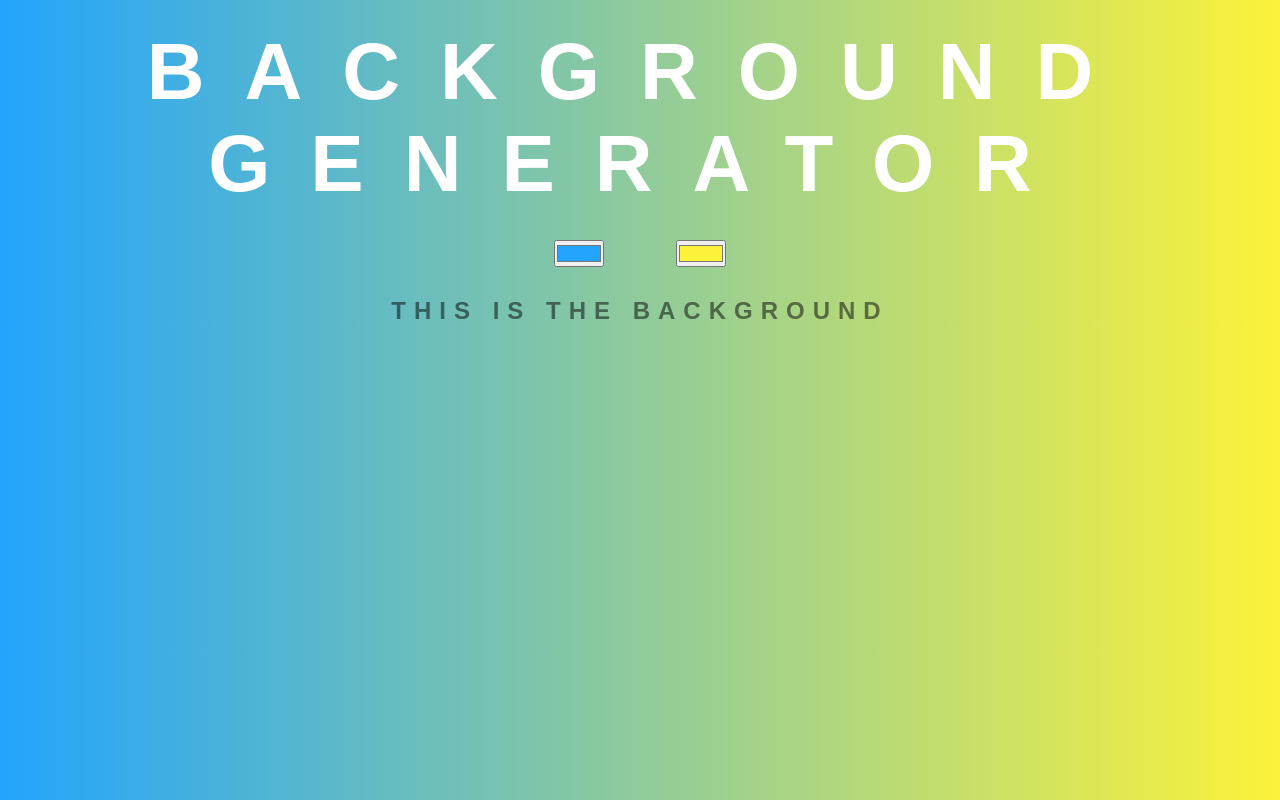
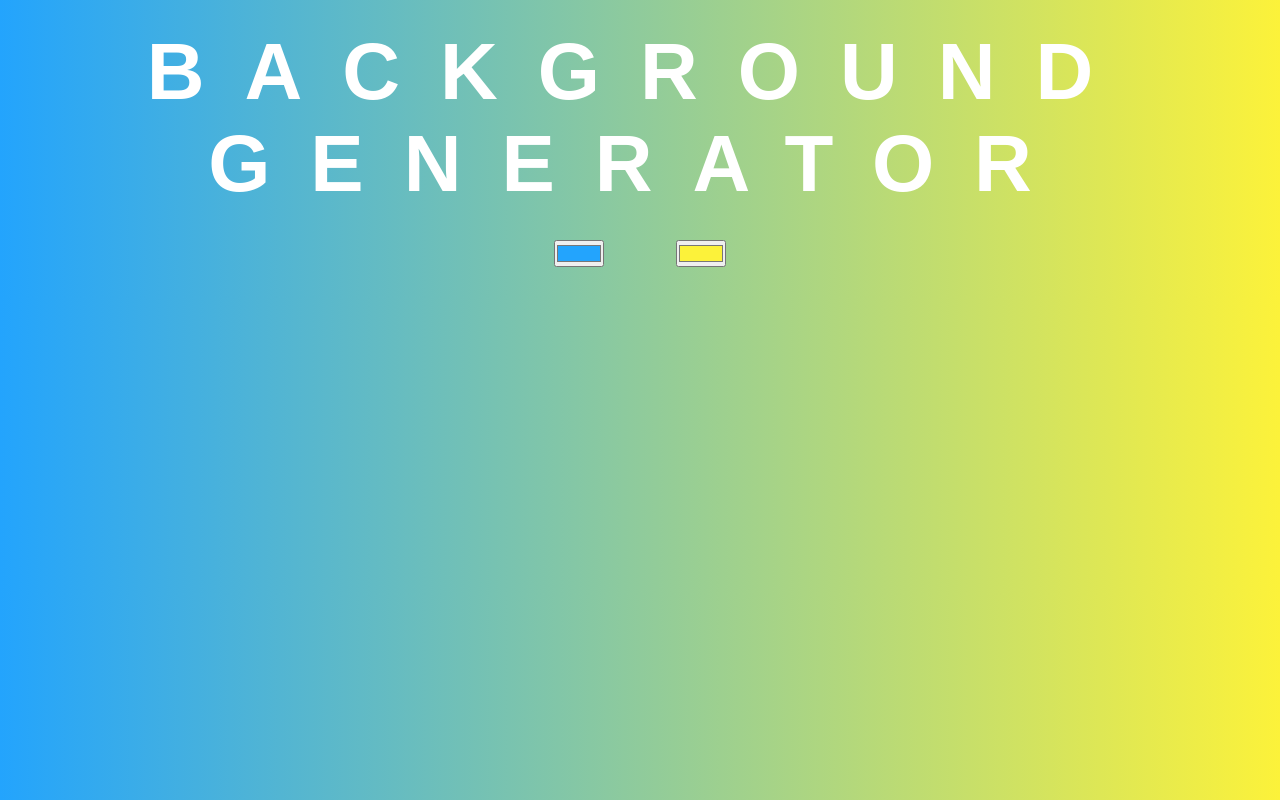
Before and after one commit to darsay8/bg-gen, a plain HTML site: page index.html in a window 1280 px wide. Drawn offline with Linux system fonts and the light colour scheme.

Commit message:
delete h2

```diff
--- a/index.html
+++ b/index.html
@@ -9,7 +9,7 @@
 <h1>Background Generator</h1>
 <input class="color-one" type="color" name="color-one" value="#23A4FD">
 <input class="color-two" type="color" name="color-two" value="#FCF23A">
-<h2>This is the background</h2>
+<h2></h2>
 <h3></h3>
 <script src="script.js"></script>
 </body>
```
